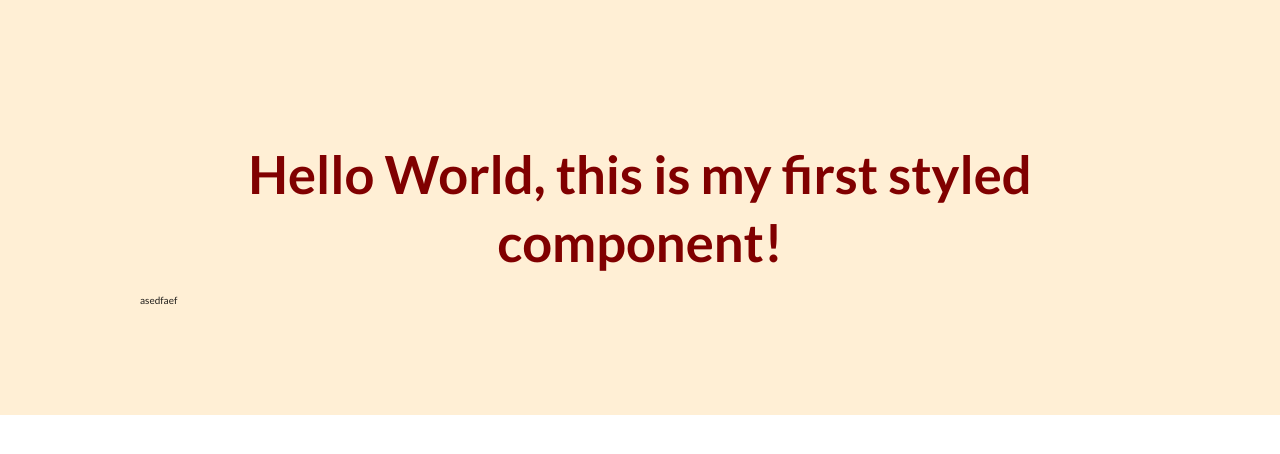
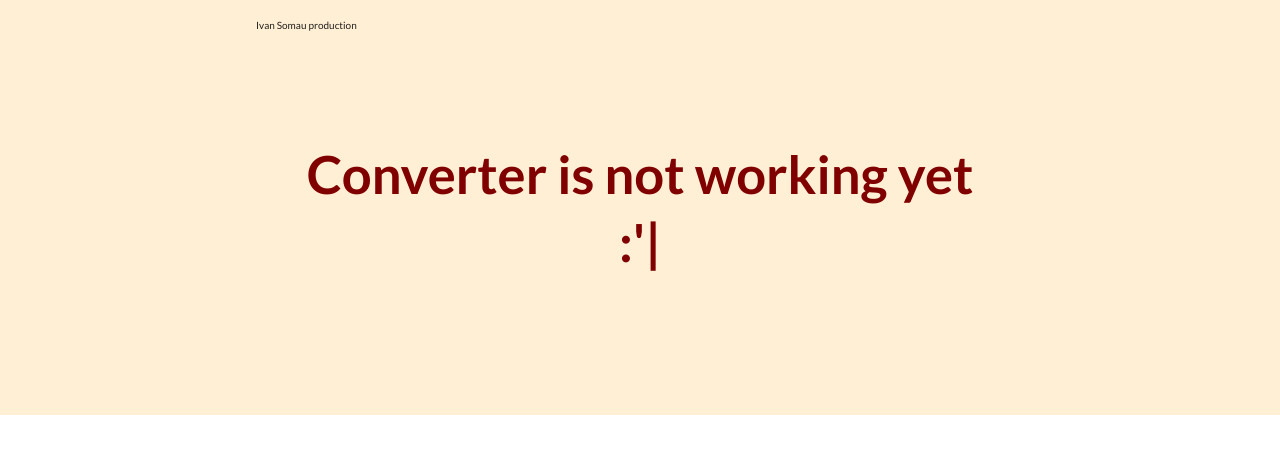
Before and after one commit to IvanGML/React_Redux_converter, a React (Create React App) app: page / in a window 1280 px wide. Shown: the top 454 px of the page. Built offline with nearby package versions, Linux system fonts and the light colour scheme.

Commit message:
twitching styled-components lib

```diff
--- a/src/components/App.jsx
+++ b/src/components/App.jsx
@@ -15,9 +15,11 @@ const Wrapper = styled.section`
   padding: 4em;
 }
 ::after{
-  content: 'asedfaef';
+  content: 'Ivan Somau production';
   font-size: 10px;
   position: absolute;
+  top: 0;
+  left: 20%;
 }
 `;
 
@@ -27,7 +29,8 @@ class App extends Component {
   render() {
     return (
     <Wrapper>
-      <Title>Hello World, this is my first styled component!</Title>
+      <Title>Converter is not working yet
+        <br/> :'|</Title>
     </Wrapper>
     );
   }
```
